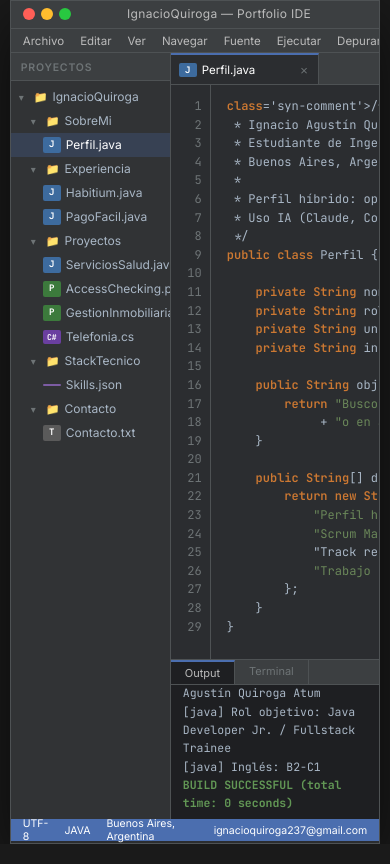
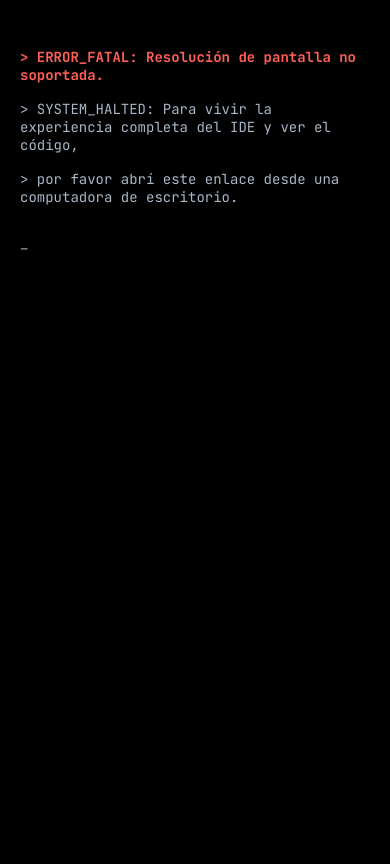
Before and after one commit to Nacho230/Portfolio-Igna, a React (Vite) app: page / in a window 390 px wide. Built offline with nearby package versions, Linux system fonts and the light colour scheme.

Commit message:
agregar pantalla de error para celulares estilo consola

```diff
--- a/PortfolioIDE.css
+++ b/PortfolioIDE.css
@@ -449,8 +449,59 @@ body {
 ::-webkit-scrollbar-track { background: transparent; }
 ::-webkit-scrollbar-thumb { background: var(--border-light); border-radius: 3px; }
 
-/* ── Responsive básico ── */
-@media (max-width: 700px) {
-  .sidebar { width: 160px; min-width: 140px; }
-  .ide-wrapper { height: 100vh; border-radius: 0; max-height: 100vh; }
+/* ── Pantalla de advertencia para móviles (Terminal) ── */
+.mobile-warning {
+  display: none; /* Oculto por defecto en PC */
+  width: 100vw;
+  height: 100vh;
+  background-color: #000000;
+  padding: 40px 20px;
+  font-family: var(--font-mono);
+  box-sizing: border-box;
 }
+
+.mobile-warning p {
+  margin: 8px 0;
+  font-size: 14px;
+}
+
+.error-text {
+  color: #FF5F57; /* Rojo para el error */
+  font-weight: bold;
+}
+
+.info-text {
+  color: #A9B7C6; /* Gris del código */
+}
+
+/* Efecto de cursor parpadeando para más realismo */
+.blink-cursor {
+  color: #A9B7C6;
+  animation: blink 1s step-end infinite;
+  margin-top: 20px !important;
+}
+
+@keyframes blink {
+  0%, 100% { opacity: 1; }
+  50% { opacity: 0; }
+}
+
+/* ── Comportamiento en pantallas chicas ── */
+@media (max-width: 768px) {
+  /* Ocultamos todo el IDE */
+  .ide-wrapper {
+    display: none !important;
+  }
+
+  /* Mostramos la terminal falsa */
+  .mobile-warning {
+    display: flex;
+    flex-direction: column;
+    justify-content: flex-start;
+  }
+
+  /* Quitamos el fondo gris para que todo sea negro */
+  body {
+    background: #000000;
+  }
+}
--- a/PortfolioIDE.jsx
+++ b/PortfolioIDE.jsx
@@ -230,6 +230,15 @@ export default function PortfolioIDE() {
   const activeFile = files[activeTab];
 
   return (
+    <>
+    {/* ── Pantalla Terminal para Celulares ── */}
+      <div className="mobile-warning">
+        <p className="error-text">&gt; ERROR_FATAL: Resolución de pantalla no soportada.</p>
+        <p className="info-text">&gt; SYSTEM_HALTED: Para vivir la experiencia completa del IDE y ver el código,</p>
+        <p className="info-text">&gt; por favor abrí este enlace desde una computadora de escritorio.</p>
+        <p className="blink-cursor">_</p>
+      </div>
+
     <div className="ide-wrapper">
       {/* ── Barra de título ── */}
       <div className="title-bar">
@@ -331,4 +340,5 @@ export default function PortfolioIDE() {
       </div>
     </div>
   );
-}
+  </>
+)}
```
